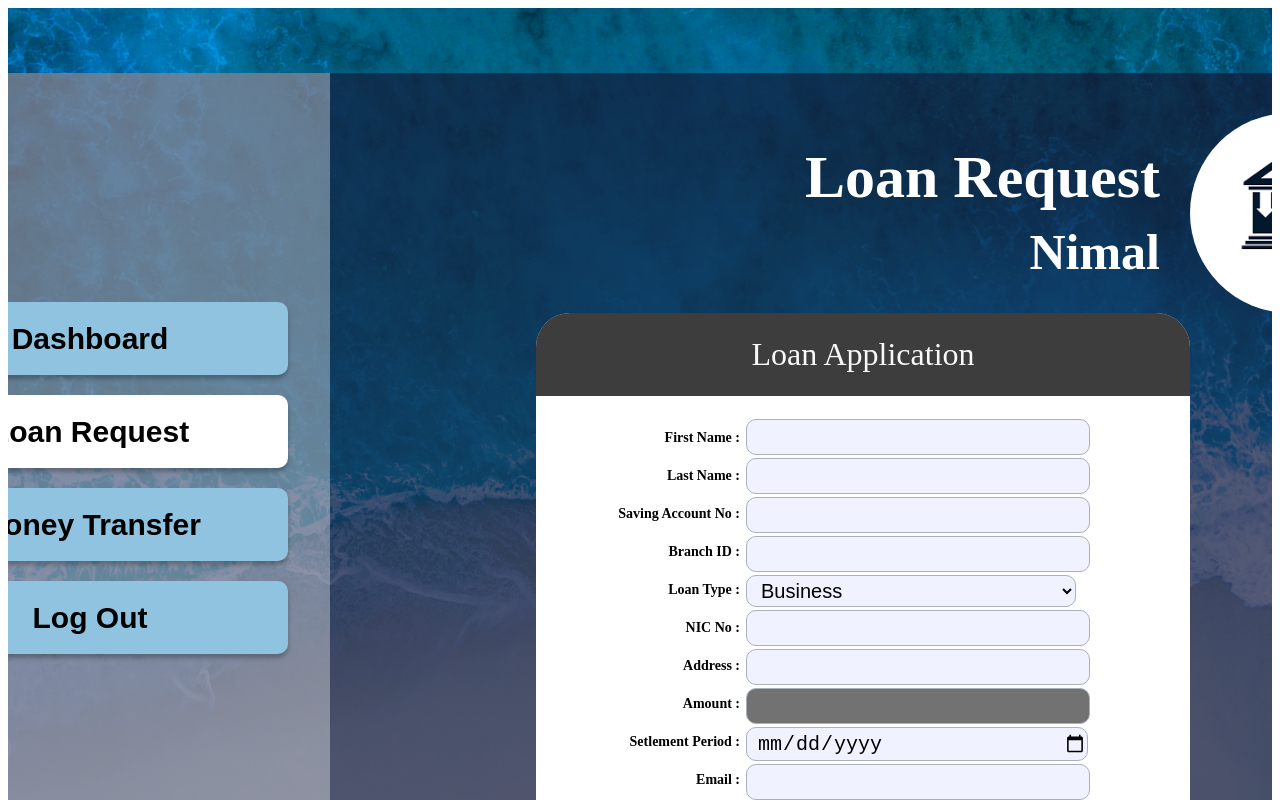
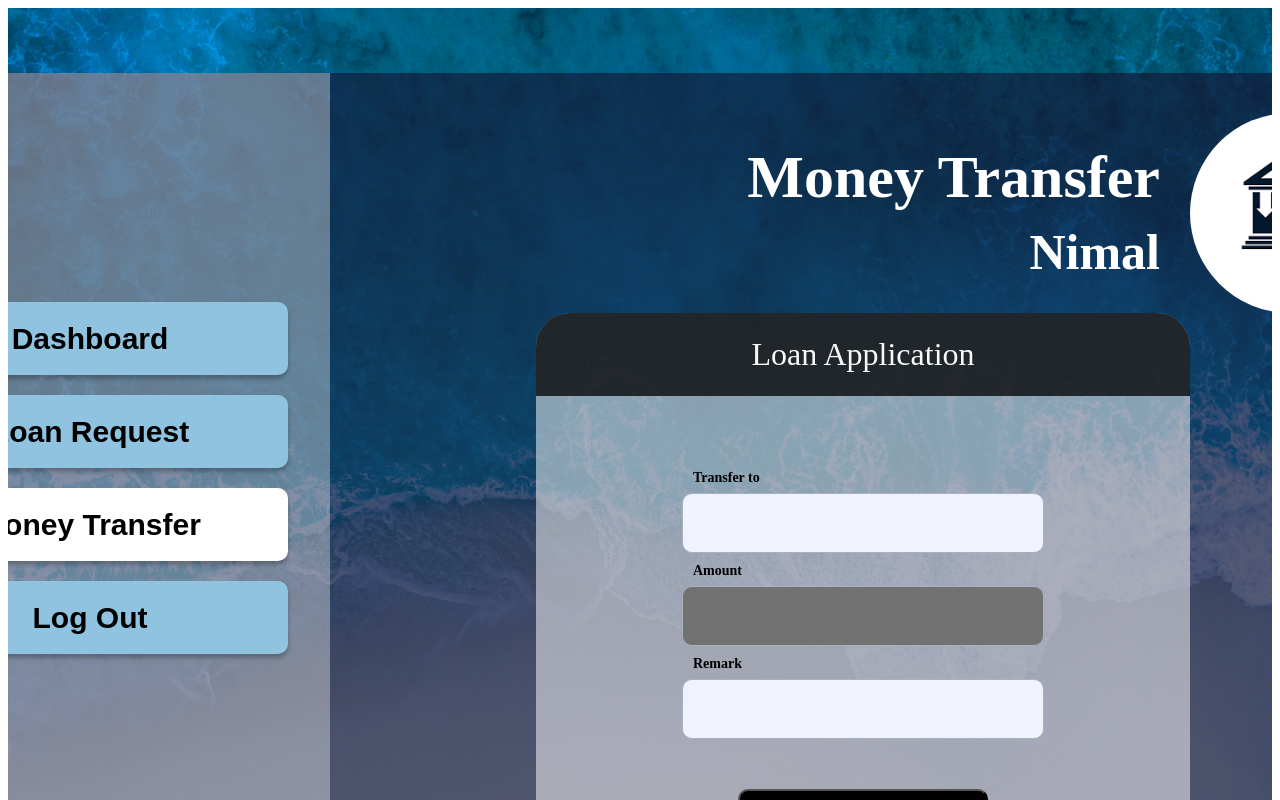
Before and after one commit to senaMora/banking_UI, a React (Create React App) app: page / in a window 1280 px wide. Shown: the top 800 px of the page. Built offline with nearby package versions, Linux system fonts and the light colour scheme.

Commit message:
after connect

```diff
--- a/src/BankingSystem.js
+++ b/src/BankingSystem.js
@@ -18,6 +18,7 @@ import EmployeeSuccess from "./components/employee/EmployeeSuccess";
 import ManagerDashboard from "./components/manager/ManagerDashboard";
 import CustomerDashboard from "./components/customer/CustomerDashboard";
 import CustomerLoanRequest from "./components/customer/CustomerLoanRequest";
+import CustomerTransfer from "./components/customer/CustomerTransfer";
 
 
 let employeeCusTabs = [
@@ -67,13 +68,22 @@ function BankingSystem() {
   // control state of =====VIEW=====
 
   const [view, setView] = useState(
-    <CustomerLoanRequest
+    <CustomerTransfer
       details={details}
       tabs={customerTabs}
       updateTab={employeeTabClickHandler}
       onSumbitLoanData={loanSubmitHandler}
     />
   );
+
+  // const [view, setView] = useState(
+  //   <CustomerLoanRequest
+  //     details={details}
+  //     tabs={customerTabs}
+  //     updateTab={employeeTabClickHandler}
+  //     onSumbitLoanData={loanSubmitHandler}
+  //   />
+  // );
 
   // const [view, setView] = useState(
   //   <CustomerDashboard
@@ -98,6 +108,9 @@ function BankingSystem() {
   // Handle the Initial Login
   function submitCredentialsHandler(credentials) {
     console.log(credentials);
+
+
+
     if (
       credentials.enteredUsername === "a" // &&
       // credentials.enteredPassword === ""
--- a/src/components/customer/CustomerLoanRequest.js
+++ b/src/components/customer/CustomerLoanRequest.js
@@ -1,8 +1,8 @@
 import React from "react";
 
 import Board from "./parts/Board";
-import Window from "../employee/parts/Window";
-import InputContainer from "../employee/parts/InputContainer";
+import Window from "./parts/Window";
+import InputContainer from "./parts/InputContainer";
 
 function CustomerLoanRequest(props) {
   let lines = [
@@ -18,6 +18,7 @@ function CustomerLoanRequest(props) {
     { label: "Email :", type: "text" },
     { label: "Telephone No :", type: "text" },
     { label: "Date of Birth :", type: "date" },
+    { label: "Fixed Deposit ID :", type: "text" },
   ];
 
   return (
@@ -29,7 +30,7 @@ function CustomerLoanRequest(props) {
         activeTab="Loan Request"
         updateTab={(clickedTab) => props.updateTab(clickedTab)}
       >
-        <Window title="Loan Application" height="690px">
+        <Window title="Loan Application" height="700px">
           <InputContainer
             lines={lines}
             button="Request"
--- /dev/null
+++ b/src/components/customer/CustomerTransfer.js
@@ -0,0 +1,39 @@
+import React from "react";
+
+import Board from "./parts/Board";
+import Window from "./parts/Window";
+import InputContainer from "./parts/InputContainer";
+
+function CustomerTransfer(props) {
+  let lines = [
+    { label: "Transfer to", type: "text" },
+    { label: "Amount", type: "number" },
+    { label: "Remark", type: "text" },
+  ];
+
+  return (
+    <div>
+      <Board
+        title="Money Transfer"
+        subTitle={props.details[0]}
+        tabs={props.tabs}
+        activeTab="Money Transfer"
+        updateTab={(clickedTab) => props.updateTab(clickedTab)}
+      >
+        <Window title="Loan Application" height="600px">
+          <InputContainer
+            lines={lines}
+            button="Transfer Money"
+            type="short"
+            height="60px"
+            onSumbit={(enteredDetails) =>
+              props.onSumbitLoanData(enteredDetails)
+            }
+          />
+        </Window>
+      </Board>
+    </div>
+  );
+}
+
+export default CustomerTransfer;
--- a/src/components/customer/parts/Window.module.css
+++ b/src/components/customer/parts/Window.module.css
@@ -6,7 +6,7 @@
   display: flex;
   justify-content: center;
   border-radius: 34px;
-  background-color: rgb(255, 255, 255);
+  background-color: rgba(255, 255, 255, 0.51);
   width: 654px;
   height: 573px;
   /* animation: zoomIn 0.25s; */
@@ -16,7 +16,7 @@
   top: 0px;
   left: 0px;
   border-radius: 34px 34px 0px 0px;
-  background-color: rgb(0, 0, 0);
+  background-color: rgb(0, 0, 0, 0.76);
   width: 654px;
   height: 83px;
 
--- a/src/components/employee/EmployeeCreateAccount.js
+++ b/src/components/employee/EmployeeCreateAccount.js
@@ -37,7 +37,6 @@ let organizationLines = [
   { label: "Organization ID :", type: "text" },
   { label: "Branch ID :", type: "text" },
   { label: "Address :", type: "text" },
-  { label: "Initial Amount :", type: "number" },
   { label: "Email :", type: "text" },
   { label: "Telephone No :", type: "text" },
   { label: "Name of Contact Person :", type: "text" },
```
